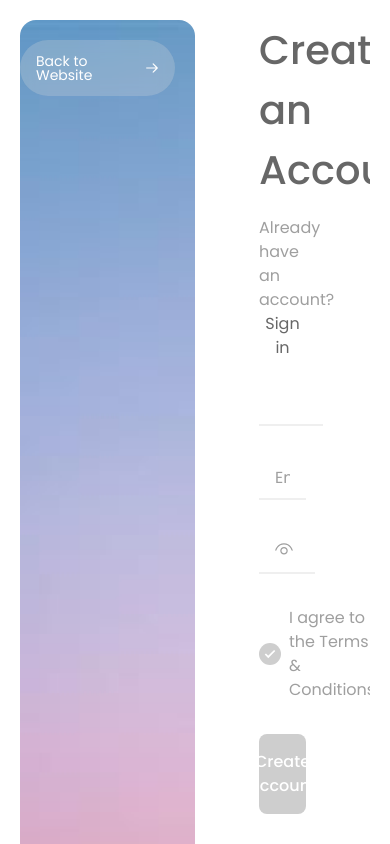
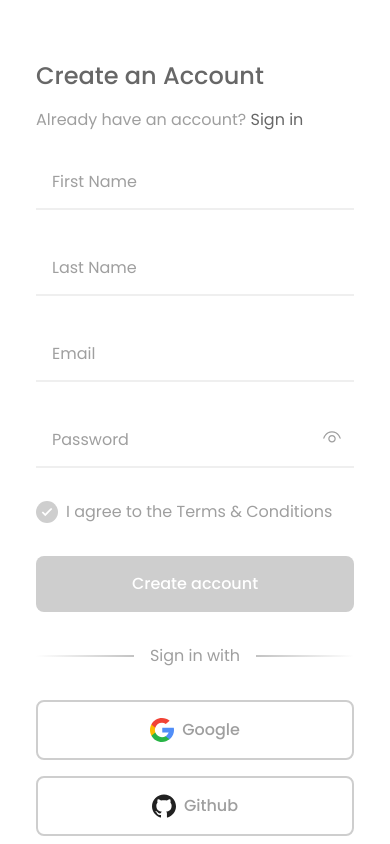
Before and after one commit to anhanaz012/api-marketplace, a Next.js app: page /login-signup in a window 390 px wide. Shown: the top 844 px of the page. Built offline with nearby package versions, Linux system fonts and the light colour scheme.

Commit message:
added responsiveness

```diff
--- a/src/app/(auth)/forgot-password/page.tsx
+++ b/src/app/(auth)/forgot-password/page.tsx
@@ -166,11 +166,11 @@ const ForgotPassword = () => {
   // ── OTP Step ──────────────────────────────────────────────
   if (step === "otp") {
     return (
-      <div className="max-w-md mx-auto items-center flex-col flex flex-1 justify-center">
+      <div className="max-w-md xs:max-sm:max-w-sm xs:max-sm:px-4 mx-auto items-center flex-col flex flex-1 justify-center">
         <button className="bg-primary/10 h-14 w-14 pt-1 rounded-full">
           <Icon name="Envelope" />
         </button>
-        <h1 className="text-[40px] font-medium text-text-primary my-4">
+        <h1 className="text-[40px] sm:max-md:text-2xl xs:max-sm:text-2xl font-medium text-text-primary my-4">
           Check your email
         </h1>
         <p className="text-md text-center text-text-secondary">
@@ -179,7 +179,7 @@ const ForgotPassword = () => {
         </p>
 
         {/* OTP Boxes */}
-        <div className="my-8 flex gap-3 justify-center">
+        <div className="my-8 flex xs:max-sm:grid xs:max-sm:grid-cols-6 gap-3 justify-center">
           {otp.map((digit, index) => (
             <input
               key={index}
@@ -194,7 +194,7 @@ const ForgotPassword = () => {
               onKeyDown={(e) => handleOtpKeyDown(index, e)}
               onPaste={handleOtpPaste}
               className={`
-                w-14 h-14 text-xl flex text-center font-semibold rounded-xl
+                w-14 h-14 xs:max-sm:w-10 xs:max-sm:h-10 text-xl flex text-center font-semibold rounded-xl
                 border bg-transparent outline-none
                 transition-all duration-150 select-none
                 text-text-primary
@@ -242,11 +242,11 @@ const ForgotPassword = () => {
 
   // ── Email Step ────────────────────────────────────────────
   return (
-    <div className="max-w-md mx-auto items-center flex-col flex flex-1 justify-center">
+    <div className="max-w-md xs:max-sm:max-w-sm xs:max-sm:px-4 mx-auto items-center flex-col flex flex-1 justify-center">
       <button className="bg-primary/10 h-14 w-14 pt-1 rounded-full">
         <Icon name="Envelope" />
       </button>
-      <h1 className="text-[40px] font-medium text-text-primary my-4">
+      <h1 className="text-[40px] sm:max-md:text-2xl xs:max-sm:text-2xl font-medium text-text-primary my-4">
         Forgot Password?
       </h1>
       <p className="text-md text-center text-text-secondary">
--- a/src/app/globals.css
+++ b/src/app/globals.css
@@ -22,6 +22,13 @@
   --color-secondary: var(--secondary);
   --font-sans: var(--font-poppins);
   --font-display: var(--font-protest-riot);
+  --breakpoint-*: initial;
+  --breakpoint-xs: 280px;
+  --breakpoint-sm: 480px;
+  --breakpoint-md: 768px;
+  --breakpoint-lg: 991px;
+  --breakpoint-xl: 1200px;
+  --breakpoint-2xl: 1350px;
 }
 
 /* Base body styles */
--- a/src/domains/auth/components/auth-form.tsx
+++ b/src/domains/auth/components/auth-form.tsx
@@ -10,6 +10,7 @@ import { useRouter } from "next/navigation";
 import { useState } from "react";
 import { toast } from "sonner";
 import { AuthMode, FormErrors, FormState } from "../types/formTypes";
+import Logo from "@/shared/ui/logo/logo";
 
 const initialState: FormState = {
   firstName: "",
@@ -21,7 +22,7 @@ const initialState: FormState = {
 
 const SocialAuth = () => {
   return (
-    <div className="grid grid-cols-2 gap-4">
+    <div className="grid grid-cols-2 xs:max-sm:grid-cols-1 gap-4">
       <Button
         leftIcon={<Icon name="Google" />}
         variant="ghost"
@@ -103,10 +104,10 @@ export default function AuthForm() {
   };
 
   return (
-    <div className="w-1/2 px-16 justify-center overflow-y-auto flex flex-col">
+    <div className="w-1/2 xs:max-lg:py-10 xs:max-lg:w-full sm:max-lg:mx-auto sm:max-lg:max-w-xl px-16 lg:max-xl:px-8 xs:max-sm:px-4 justify-center overflow-y-auto flex flex-col">
       {/* Header */}
       <div className="mb-6">
-        <h1 className="text-[40px] font-medium text-text-primary mb-4">
+        <h1 className="text-[40px] sm:max-md:text-2xl xs:max-sm:text-2xl font-medium text-text-primary mb-4">
           {isSignup ? "Create an Account" : "Welcome Back"}
         </h1>
 
@@ -138,10 +139,10 @@ export default function AuthForm() {
       </div>
 
       {/* Form - added onSubmit handler */}
-      <form onSubmit={handleSubmit} className="flex flex-col gap-8">
+      <form onSubmit={handleSubmit} className="flex flex-col gap-8 ">
         {/* Signup-only fields */}
         {isSignup && (
-          <div className="grid grid-cols-2 gap-4">
+          <div className="grid grid-cols-2 xs:max-sm:grid-cols-1 xs:max-sm:gap-8 gap-4">
             <div>
               <Input
                 placeholder="First Name"
--- a/src/domains/auth/components/slider.tsx
+++ b/src/domains/auth/components/slider.tsx
@@ -24,7 +24,7 @@ export default function AutoSlider({
   }, [slides.length, autoSlideInterval]);
 
   return (
-    <div className="relative w-1/2 overflow-hidden rounded-2xl">
+    <div className="relative xs:max-lg:hidden w-1/2 overflow-hidden rounded-2xl">
       {/* Fixed button */}
       <div className="absolute right-5 top-5 z-20">
         <Link
--- a/src/shared/ui/input/input.tsx
+++ b/src/shared/ui/input/input.tsx
@@ -42,7 +42,7 @@ export default function Input({
             border-b-2
             border-stroke
             bg-transparent
-            py-2
+            py-3.5
             outline-none
             transition
             focus:border-primary
```
